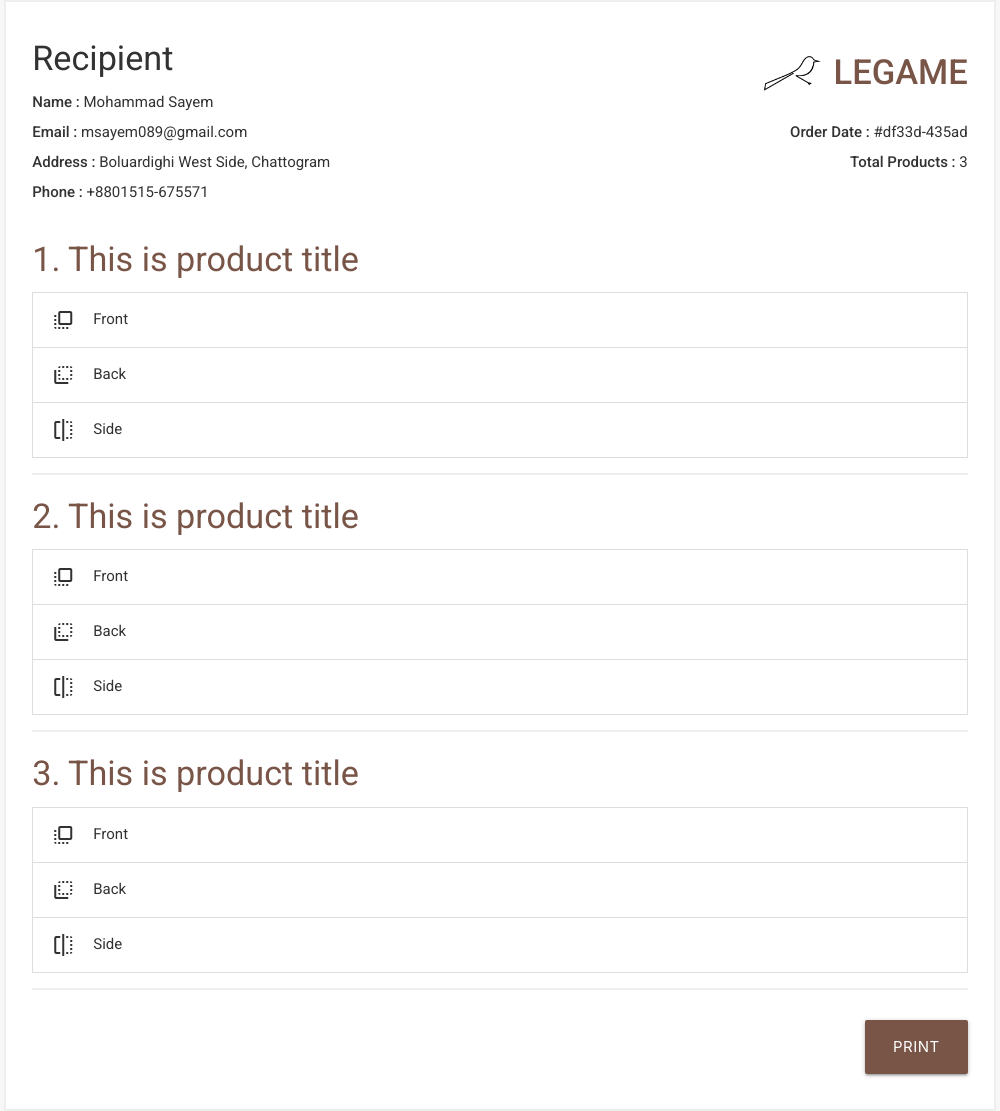
After one commit to abrar-farhad-nirjhar/ecommerce, a Django app: page /manager-invoice in a window 1280 px wide. The commit adds this page. Shown: the whole page, without its empty margins (140-1140 px from the left). Run offline with Django 3.2, Linux system fonts and the light colour scheme.

Commit message:
manager invoice added

```diff
--- /dev/null
+++ b/product/templates/managerInvoice.html
@@ -0,0 +1,256 @@
+{% load static %}
+<!DOCTYPE html>
+<html lang="en">
+  <head>
+    <meta charset="UTF-8" />
+    <meta name="viewport" content="width=device-width, initial-scale=1.0" />
+    <title>Manager Invoice</title>
+
+    <!-- fontawesome cdn -->
+    <link
+      rel="stylesheet"
+      href="https://cdnjs.cloudflare.com/ajax/libs/font-awesome/5.15.1/css/all.min.css"
+      integrity="sha512-+4zCK9k+qNFUR5X+cKL9EIR+ZOhtIloNl9GIKS57V1MyNsYpYcUrUeQc9vNfzsWfV28IaLL3i96P9sdNyeRssA=="
+      crossorigin="anonymous"
+    />
+    <!-- Compiled and minified CSS -->
+    <link
+      rel="stylesheet"
+      href="https://cdnjs.cloudflare.com/ajax/libs/materialize/1.0.0/css/materialize.min.css"
+    />
+    <!-- Materialize icon font -->
+    <link
+      href="https://fonts.googleapis.com/icon?family=Material+Icons"
+      rel="stylesheet"
+    />
+    <!-- Custom css -->
+    <link rel="stylesheet" href="{% static 'dist/styles.min.css' %}" />
+    <!-- Compiled and minified JavaScript -->
+    <script src="https://cdnjs.cloudflare.com/ajax/libs/materialize/1.0.0/js/materialize.min.js"></script>
+    <!-- Custom JavaScript -->
+  </head>
+  <body>
+    <section class="invoice-section">
+      <div class="invoice">
+        <div class="row">
+          <div class="col s6">
+            <div class="left-side">
+              <h4>Recipient</h4>
+              <p><strong>Name : </strong>Mohammad Sayem</p>
+              <p><strong>Email : </strong>msayem089@gmail.com</p>
+              <p>
+                <strong>Address : </strong>Boluardighi West Side, Chattogram
+              </p>
+              <p><strong>Phone : </strong>+8801515-675571</p>
+            </div>
+          </div>
+          <div class="col s6">
+            <div class="right-side">
+              <span><img src="media/Legame.png" alt="" />LEGAME</span>
+              <p><strong>Order Date : </strong>#df33d-435ad</p>
+              <p><strong>Total Products : </strong>3</p>
+            </div>
+          </div>
+          <div class="col s12">
+            <div class="product-desc">
+              <div class="product-item">
+                <h4>
+                  <span style="margin-right: 0.5rem">1.</span>This is product
+                  title
+                </h4>
+                <ul class="collapsible z-depth-0">
+                  <li>
+                    <div class="collapsible-header">
+                      <i class="material-icons">flip_to_front</i>Front
+                    </div>
+                    <div class="collapsible-body">
+                      <img
+                        src="https://images.unsplash.com/photo-1523275335684-37898b6baf30?ixid=MXwxMjA3fDB8MHxwaG90by1wYWdlfHx8fGVufDB8fHw%3D&ixlib=rb-1.2.1&auto=format&fit=crop&w=1378&q=80"
+                        alt=""
+                      />
+                      <p>
+                        <strong>Color : </strong>
+                        <span class="palette teal"></span>
+                        <strong>Color Code : </strong
+                        ><span class="teal-text">#009688</span>
+                      </p>
+                    </div>
+                  </li>
+                  <li>
+                    <div class="collapsible-header">
+                      <i class="material-icons">flip_to_back</i>Back
+                    </div>
+                    <div class="collapsible-body">
+                      <img
+                        src="https://images.unsplash.com/photo-1526947425960-945c6e72858f?ixid=MXwxMjA3fDB8MHxwaG90by1wYWdlfHx8fGVufDB8fHw%3D&ixlib=rb-1.2.1&auto=format&fit=crop&w=750&q=80"
+                        alt=""
+                      />
+                      <p>
+                        <strong>Color : </strong>
+                        <span class="palette indigo"></span>
+                        <strong>Color Code : </strong
+                        ><span class="indigo-text">#3f51b5</span>
+                      </p>
+                    </div>
+                  </li>
+                  <li>
+                    <div class="collapsible-header">
+                      <i class="material-icons">flip</i>Side
+                    </div>
+                    <div class="collapsible-body">
+                      <img
+                        src="https://images.unsplash.com/photo-1535585209827-a15fcdbc4c2d?ixid=MXwxMjA3fDB8MHxwaG90by1wYWdlfHx8fGVufDB8fHw%3D&ixlib=rb-1.2.1&auto=format&fit=crop&w=750&q=80"
+                        alt=""
+                      />
+                      <p>
+                        <strong>Color : </strong>
+                        <span class="palette red"></span>
+                        <strong>Color Code : </strong
+                        ><span class="red-text">#F44336</span>
+                      </p>
+                    </div>
+                  </li>
+                </ul>
+              </div>
+              <div class="product-item">
+                <h4>
+                  <span style="margin-right: 0.5rem">2.</span>This is product
+                  title
+                </h4>
+                <ul class="collapsible z-depth-0">
+                  <li>
+                    <div class="collapsible-header">
+                      <i class="material-icons">flip_to_front</i>Front
+                    </div>
+                    <div class="collapsible-body">
+                      <img
+                        src="https://images.unsplash.com/photo-1523275335684-37898b6baf30?ixid=MXwxMjA3fDB8MHxwaG90by1wYWdlfHx8fGVufDB8fHw%3D&ixlib=rb-1.2.1&auto=format&fit=crop&w=1378&q=80"
+                        alt=""
+                      />
+                      <p>
+                        <strong>Color : </strong>
+                        <span class="palette teal"></span>
+                        <strong>Color Code : </strong
+                        ><span class="teal-text">#009688</span>
+                      </p>
+                    </div>
+                  </li>
+                  <li>
+                    <div class="collapsible-header">
+                      <i class="material-icons">flip_to_back</i>Back
+                    </div>
+                    <div class="collapsible-body">
+                      <img
+                        src="https://images.unsplash.com/photo-1526947425960-945c6e72858f?ixid=MXwxMjA3fDB8MHxwaG90by1wYWdlfHx8fGVufDB8fHw%3D&ixlib=rb-1.2.1&auto=format&fit=crop&w=750&q=80"
+                        alt=""
+                      />
+                      <p>
+                        <strong>Color : </strong>
+                        <span class="palette indigo"></span>
+                        <strong>Color Code : </strong
+                        ><span class="indigo-text">#3f51b5</span>
+                      </p>
+                    </div>
+                  </li>
+                  <li>
+                    <div class="collapsible-header">
+                      <i class="material-icons">flip</i>Side
+                    </div>
+                    <div class="collapsible-body">
+                      <img
+                        src="https://images.unsplash.com/photo-1535585209827-a15fcdbc4c2d?ixid=MXwxMjA3fDB8MHxwaG90by1wYWdlfHx8fGVufDB8fHw%3D&ixlib=rb-1.2.1&auto=format&fit=crop&w=750&q=80"
+                        alt=""
+                      />
+                      <p>
+                        <strong>Color : </strong>
+                        <span class="palette red"></span>
+                        <strong>Color Code : </strong
+                        ><span class="red-text">#F44336</span>
+                      </p>
+                    </div>
+                  </li>
+                </ul>
+              </div>
+              <div class="product-item">
+                <h4>
+                  <span style="margin-right: 0.5rem">3.</span>This is product
+                  title
+                </h4>
+                <ul class="collapsible z-depth-0">
+                  <li>
+                    <div class="collapsible-header">
+                      <i class="material-icons">flip_to_front</i>Front
+                    </div>
+                    <div class="collapsible-body">
+                      <img
+                        src="https://images.unsplash.com/photo-1523275335684-37898b6baf30?ixid=MXwxMjA3fDB8MHxwaG90by1wYWdlfHx8fGVufDB8fHw%3D&ixlib=rb-1.2.1&auto=format&fit=crop&w=1378&q=80"
+                        alt=""
+                      />
+                      <p>
+                        <strong>Color : </strong>
+                        <span class="palette teal"></span>
+                        <strong>Color Code : </strong
+                        ><span class="teal-text">#009688</span>
+                      </p>
+                    </div>
+                  </li>
+                  <li>
+                    <div class="collapsible-header">
+                      <i class="material-icons">flip_to_back</i>Back
+                    </div>
+                    <div class="collapsible-body">
+                      <img
+                        src="https://images.unsplash.com/photo-1526947425960-945c6e72858f?ixid=MXwxMjA3fDB8MHxwaG90by1wYWdlfHx8fGVufDB8fHw%3D&ixlib=rb-1.2.1&auto=format&fit=crop&w=750&q=80"
+                        alt=""
+                      />
+                      <p>
+                        <strong>Color : </strong>
+                        <span class="palette indigo"></span>
+                        <strong>Color Code : </strong
+                        ><span class="indigo-text">#3f51b5</span>
+                      </p>
+                    </div>
+                  </li>
+                  <li>
+                    <div class="collapsible-header">
+                      <i class="material-icons">flip</i>Side
+                    </div>
+                    <div class="collapsible-body">
+                      <img
+                        src="https://images.unsplash.com/photo-1535585209827-a15fcdbc4c2d?ixid=MXwxMjA3fDB8MHxwaG90by1wYWdlfHx8fGVufDB8fHw%3D&ixlib=rb-1.2.1&auto=format&fit=crop&w=750&q=80"
+                        alt=""
+                      />
+                      <p>
+                        <strong>Color : </strong>
+                        <span class="palette red"></span>
+                        <strong>Color Code : </strong
+                        ><span class="red-text">#F44336</span>
+                      </p>
+                    </div>
+                  </li>
+                </ul>
+              </div>
+            </div>
+            <div class="right">
+              <button class="waves-effect waves-light btn-large brown print">
+                Print
+              </button>
+            </div>
+          </div>
+        </div>
+      </div>
+    </section>
+    <script>
+      //activating collapsible
+      document.addEventListener('DOMContentLoaded', function () {
+        var elems = document.querySelectorAll('.collapsible')
+        var instances = M.Collapsible.init(elems)
+      })
+      //print selector
+      const print = document.querySelector('.print')
+      print.addEventListener('click', function () {
+        window.print()
+      })
+    </script>
+  </body>
+</html>
--- a/product/urls.py
+++ b/product/urls.py
@@ -9,4 +9,5 @@ urlpatterns = [
     path('invoice', invoice, name="invoice"),
     path('checkout', checkout, name="checkout"),
     path('user-invoice', userInvoice, name="userInvoice"),
+    path('manager-invoice', managerInvoice, name="managerInvoice"),
 ]
--- a/product/views.py
+++ b/product/views.py
@@ -41,3 +41,6 @@ def checkout(request):
 
 def userInvoice(request):
     return render(request, 'userInvoice.html')
+
+def managerInvoice(request):
+    return render(request, 'managerInvoice.html')
--- a/static/scss/styles.scss
+++ b/static/scss/styles.scss
@@ -516,8 +516,12 @@ footer {
     }
   }
 }
-
+.invoice-section {
+  background: #f7f7f7;
+}
 .invoice {
+  background: $white;
+  min-width: 700px;
   width: 992px;
   margin: auto;
   border: 2px solid $mutedWhite;
@@ -528,9 +532,22 @@ footer {
     }
   }
   .right-side {
+    margin-top: 2rem;
+    p {
+      margin-bottom: 0.5rem;
+    }
+    span {
+      font-weight: 500;
+      font-size: 2.3rem;
+      display: flex;
+      justify-content: flex-end;
+      align-items: center;
+      color: $themeColor;
+      margin-bottom: 1.5rem;
+    }
     img {
-      width: 10rem;
-      margin-bottom: 0.8rem;
+      width: 4rem;
+      margin-right: 0.8rem;
     }
     text-align: right;
   }
@@ -545,15 +562,45 @@ footer {
       border-radius: 0.3rem;
       object-fit: cover;
     }
-    .product-pallet {
-      width: 4rem;
-      height: 4rem;
-      border-radius: 50%;
-      margin: auto;
+  }
+  .product-desc {
+    margin: 2rem 0;
+    .product-item {
+      border-bottom: 2px solid $mutedWhite;
+      h4 {
+        color: $themeColor;
+      }
+      img {
+        width: 80%;
+        margin: auto;
+        display: block;
+        margin-bottom: 1rem;
+        border-radius: 0.3rem;
+      }
+      .collapsible-body {
+        p {
+          display: flex;
+          align-items: center;
+          justify-content: center;
+          span {
+            margin-left: 0.5rem;
+          }
+          .palette {
+            height: 1.5rem;
+            width: 5rem;
+            display: inline-block;
+            margin: 0 3rem 0 1rem;
+            border-radius: 0.3rem;
+          }
+        }
+      }
     }
   }
 }
 @media print {
+  .invoice-section {
+    background: $white;
+  }
   .invoice {
     border: none;
   }
```
Also changed, not shown: product/templates/userInvoice.html (+12 -66 lines), static/dist/styles.min.css.
